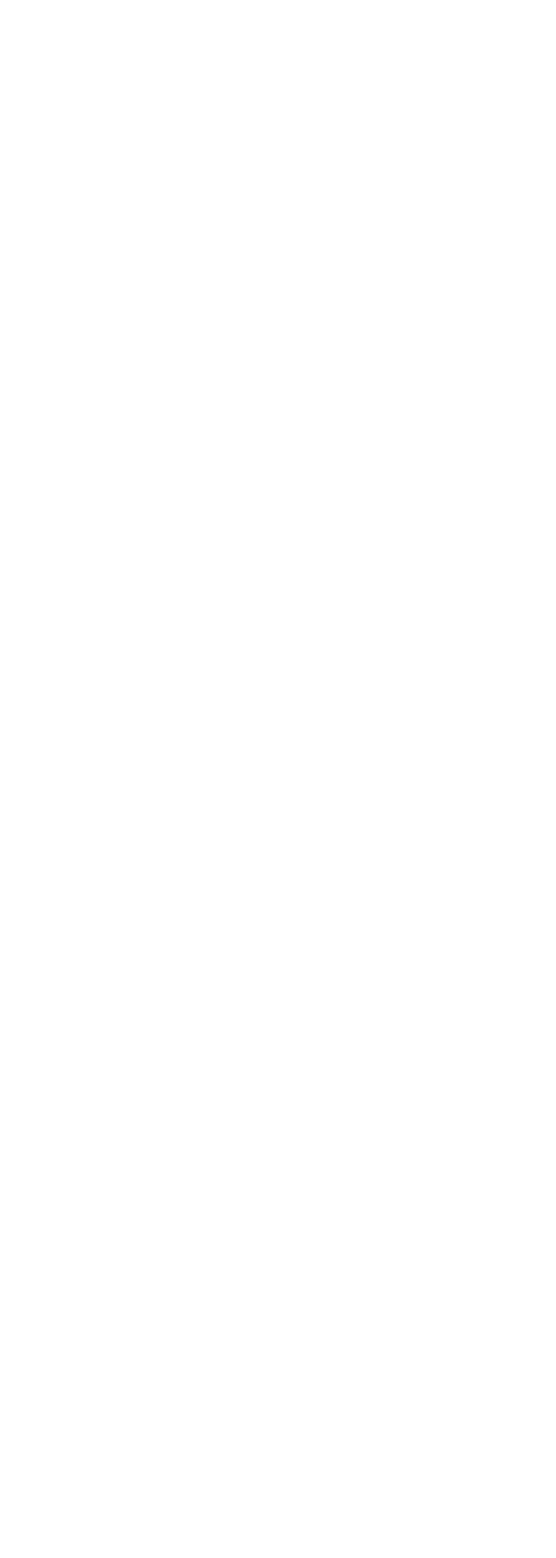
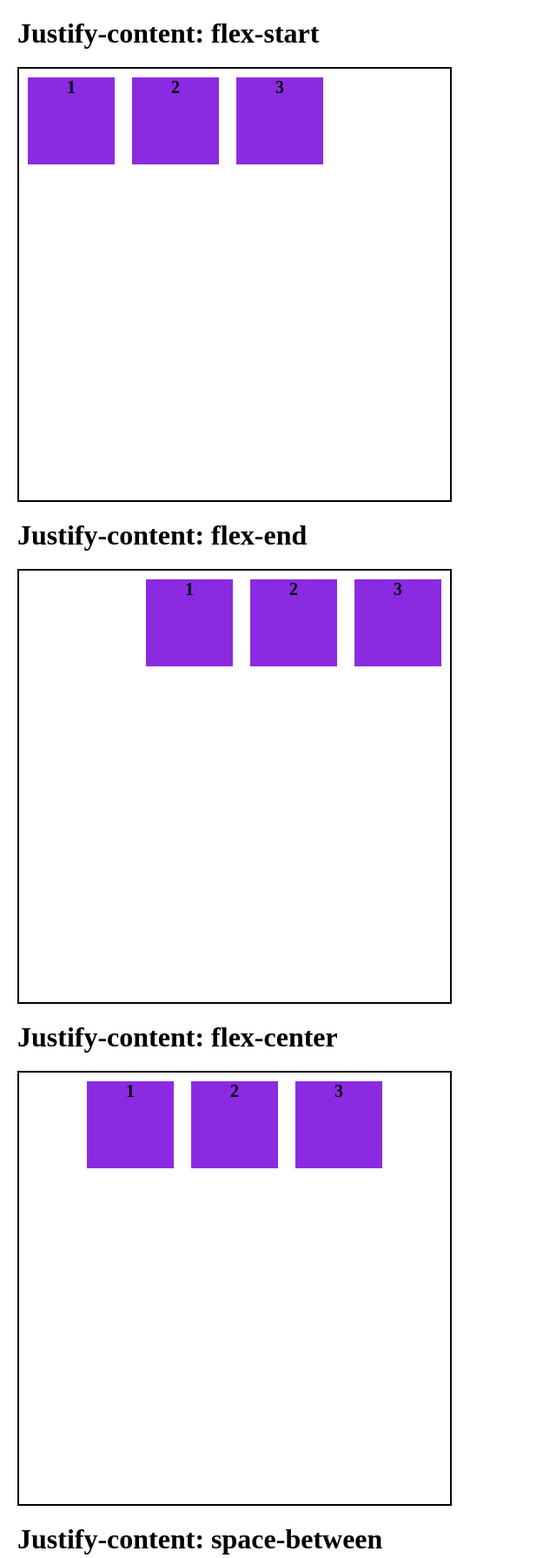
Before and after one commit to aryadnecunha/Curso_DevQuest, a plain HTML site: page FrontEnd/modulo_html-css_avancado/modulo-flexbox/02-justify-content/index.html in a window 1280 px wide. Shown: the top 1791 px of the page at 87% size, without its empty margins (0-640 px from the left). Before the commit the page ends 800 px from the top, so only its background shows below. Drawn offline with Linux system fonts and the light colour scheme.

Commit message:
justify-content

```diff
--- a/FrontEnd/modulo_html-css_avancado/modulo-flexbox/02-justify-content/global.css
+++ b/FrontEnd/modulo_html-css_avancado/modulo-flexbox/02-justify-content/global.css
@@ -0,0 +1,26 @@
+* {
+    margin: 0;
+    padding: 0;
+    box-sizing: border-box;
+}
+
+h1 {
+    margin: 20px;
+}
+
+.container {
+    width: 500px;
+    height: 500px;
+    border: 2px solid black;
+    margin: 20px;
+}
+
+.container div {
+    width: 100px;
+    height: 100px;
+    background-color: blueviolet;
+    margin: 10px;
+    text-align: center;
+    font-size: 20px;
+    font-weight: 700;
+}
--- a/FrontEnd/modulo_html-css_avancado/modulo-flexbox/02-justify-content/index.html
+++ b/FrontEnd/modulo_html-css_avancado/modulo-flexbox/02-justify-content/index.html
@@ -8,6 +8,46 @@
     <link rel="stylesheet" href="global.css">
 </head>
 <body>
+    <h1>Justify-content: flex-start</h1>
+    <div class="container flex-start">
+        <div>1</div>
+        <div>2</div>
+        <div>3</div>
+    </div>
 
+    <h1>Justify-content: flex-end</h1>
+    <div class="container flex-end">
+        <div>1</div>
+        <div>2</div>
+        <div>3</div>
+    </div>
+
+    <h1>Justify-content: flex-center</h1>
+    <div class="container flex-center">
+        <div>1</div>
+        <div>2</div>
+        <div>3</div>
+    </div>
+
+    <h1>Justify-content: space-between</h1>
+    <div class="container space-between">
+        <div>1</div>
+        <div>2</div>
+        <div>3</div>
+    </div>
+
+    <h1>Justify-content: space-around</h1>
+    <div class="container space-around">
+        <div>1</div>
+        <div>2</div>
+        <div>3</div>
+    </div>
+
+    <h1>Justify-content: space-evenly</h1>
+    <div class="container space-evenly">
+        <div>1</div>
+        <div>2</div>
+        <div>3</div>
+    </div>
 </body>
 </html>
--- a/FrontEnd/modulo_html-css_avancado/modulo-flexbox/02-justify-content/style.css
+++ b/FrontEnd/modulo_html-css_avancado/modulo-flexbox/02-justify-content/style.css
@@ -0,0 +1,29 @@
+.flex-start {
+    display: flex;
+    justify-content: flex-start;
+}
+
+.flex-end {
+    display: flex;
+    justify-content: flex-end;
+}
+
+.flex-center {
+    display: flex;
+    justify-content: center;
+}
+
+.space-between {
+    display: flex;
+    justify-content: space-between;
+}
+
+.space-around {
+    display: flex;
+    justify-content: space-around;
+}
+
+.space-evenly {
+    display: flex;
+    justify-content: space-evenly;
+}
```
